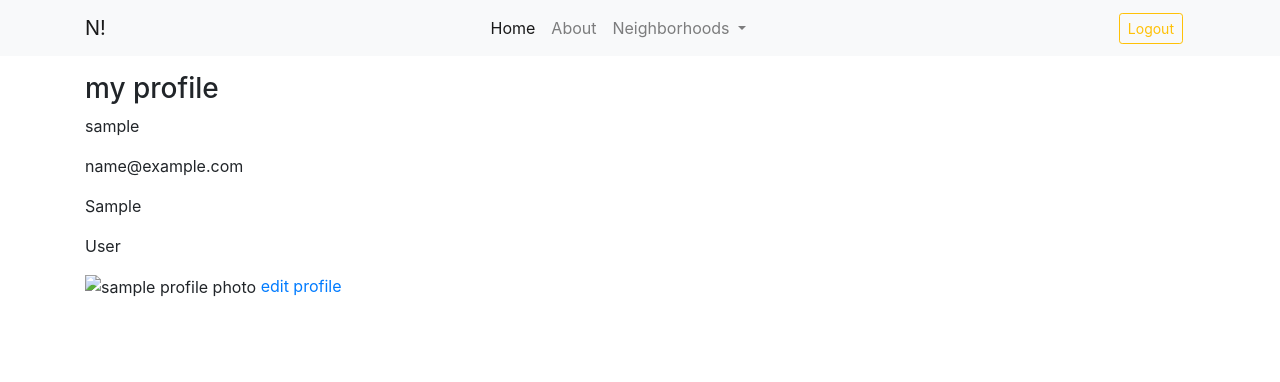
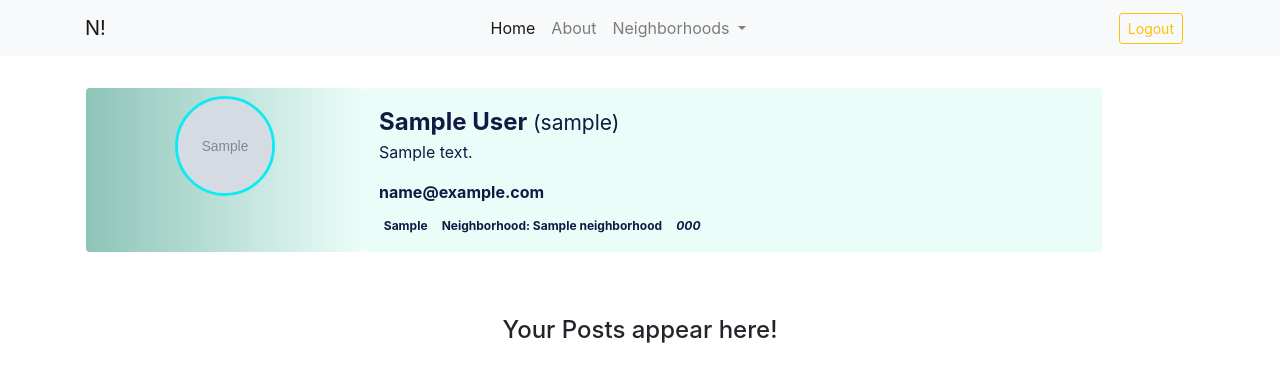
Before and after one commit to Willbeckh/ubuntu, a Django app: page /profile/ in a window 1280 px wide. Shown: the top 382 px of the page. Run offline with Django 4.2, Linux system fonts and the light colour scheme; a user stored in the database is signed in; tables that the repository leaves empty hold one stand-in row (values such as "Sample post"); grey boxes marked "Sample" are stand-in pictures; some libraries are stand-ins or nearby versions.

Commit message:
dt: update user profile section

```diff
--- a/watch_app/templates/watch/profile.html
+++ b/watch_app/templates/watch/profile.html
@@ -2,18 +2,51 @@
 
 <!-- user profile -->
 {% block content %}
-<!-- PROFILE -->
-<h3>my profile</h3>
+<div class="row profile-banner">
+  {% if profile_data %}
+  <div class="col col-sm-10 col-md-3 p-2 rounded user-img-section">
+    <img
+      src="{{ profile_data.image_url|default_if_none:'media/default.jpg' }}"
+      width="50px"
+      class="user-img"
+    />
+  </div>
+  <div class="col col-sm-10 col-md-8 p-3 rounded user-details">
+    <div>
+      <span class="username">
+        {{user_data.first_name}} {{user_data.last_name}}
+        <small>({{user_data}})</small>
+      </span>
+      <!-- edit btn -->
+      {% if user.id == request.user.id %}
+      <a href="{% url 'watch:edit_profile' user.pk %}">
+        <i class="fas fa-pen"></i>
+      </a>
+      {% endif %}
+    </div>
 
-<p>{{ user_data }}</p>
-<p>{{ user_data.email }}</p>
-<p>{{ user_data.first_name }}</p>
-<p>{{ user_data.last_name }}</p>
-<p>{{ user_data.bio }}</p>
-<p>{{ user_data.phone }}</p>
-<img src="{{ user_data.photo.url }}" alt="{{user_data }} profile photo" />
+    <p>{{profile_data.bio}}</p>
+    <p class="email"><i class="fas fa-at"></i> {{user_data.email}}</p>
+    <div class="profile-details">
+      <span class="badge">
+        <i class="fas fa-location-pin"></i>
+        {{ profile_data.street }}
+      </span>
+      <span class="badge">
+        <i class="fas fa-map-location"></i>
+        Neighborhood: {{profile_data.neighborhood}}
+      </span>
+      <span class="badge">
+        <i class="fas fa-phone"> {{profile_data.phone}}</i>
+      </span>
+    </div>
+  </div>
+</div>
 
-<!--  -->
-{% if user.id == request.user.id %}
-<a href="{% url 'watch:edit_profile' user.pk %}">edit profile</a>
+<!-- user posts appear -->
+<div class="row mt-5">
+  <div class="col">
+    <h4 class="text-center">Your Posts appear here!</h4>
+  </div>
+</div>
 {% endif %} {% endblock %}
```
